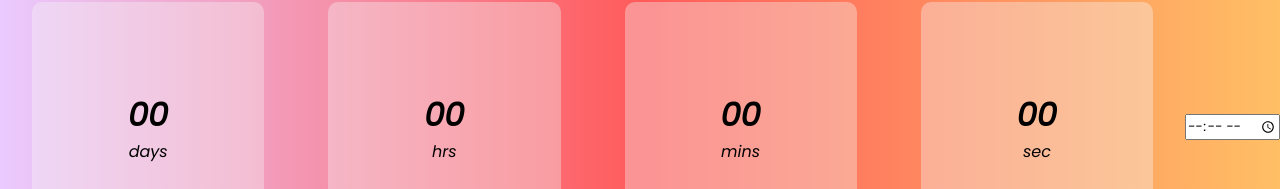
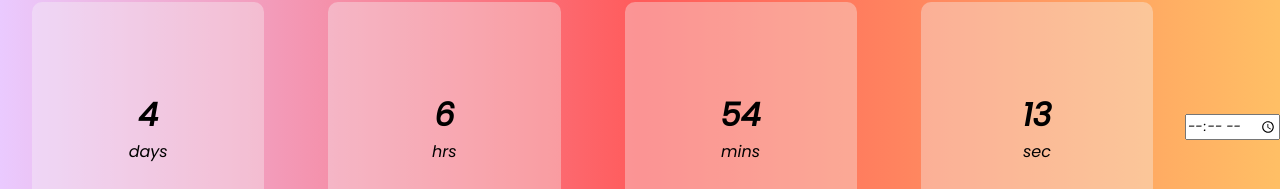
Before and after one commit to Utkarsh575/TimerHack, a plain HTML site: page index.html in a window 1280 px wide. Shown: the part 273-462 px from the top of the page. Drawn offline with Linux system fonts and the light colour scheme.

Commit message:
Update index.html

```diff
--- a/index.html
+++ b/index.html
@@ -31,7 +31,7 @@
     <input id="input" type="time">
 
 
-<script src="/Timer-hack-test/index.js"></script>
+<script src="index.js"></script>
 
 </body>
 </html>
```
